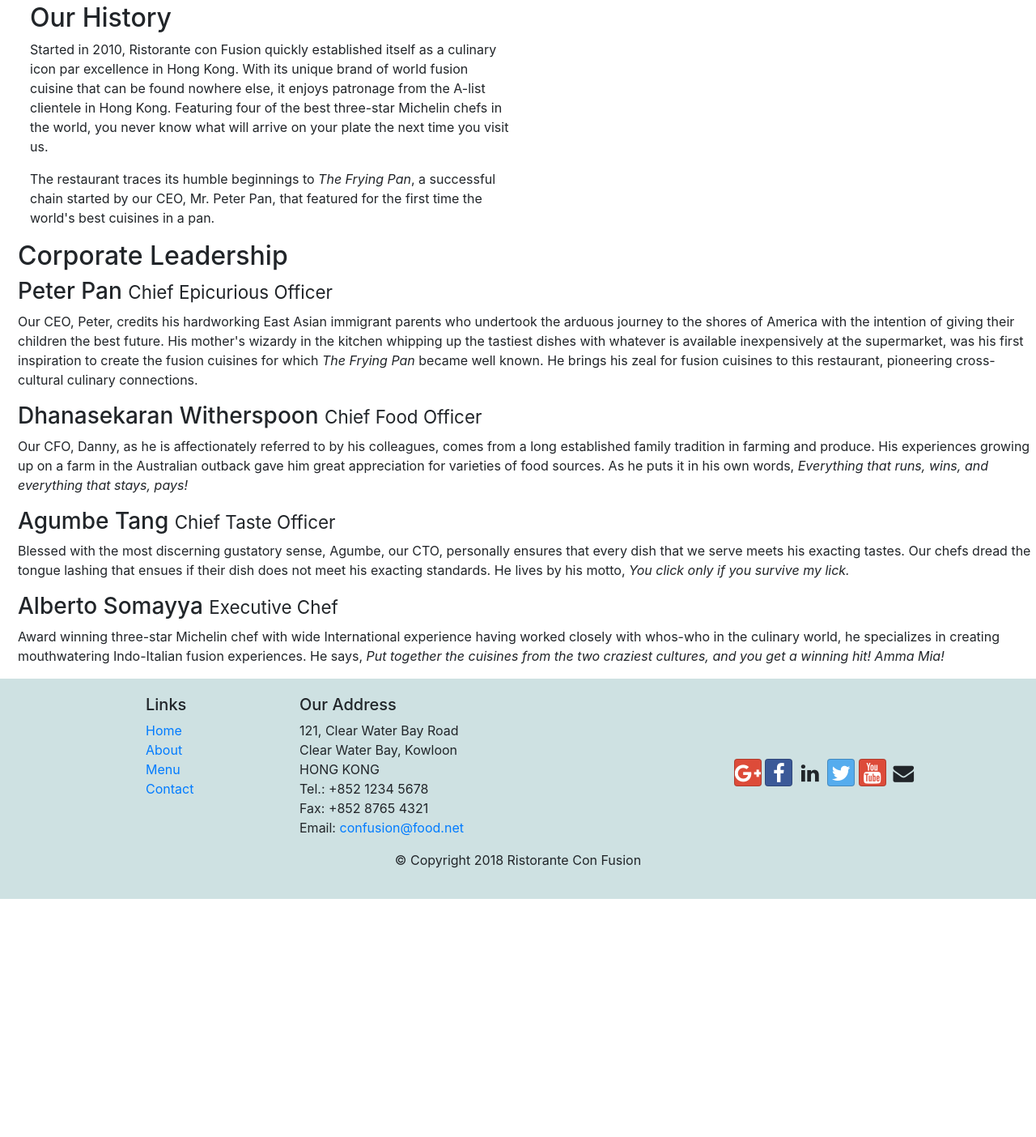
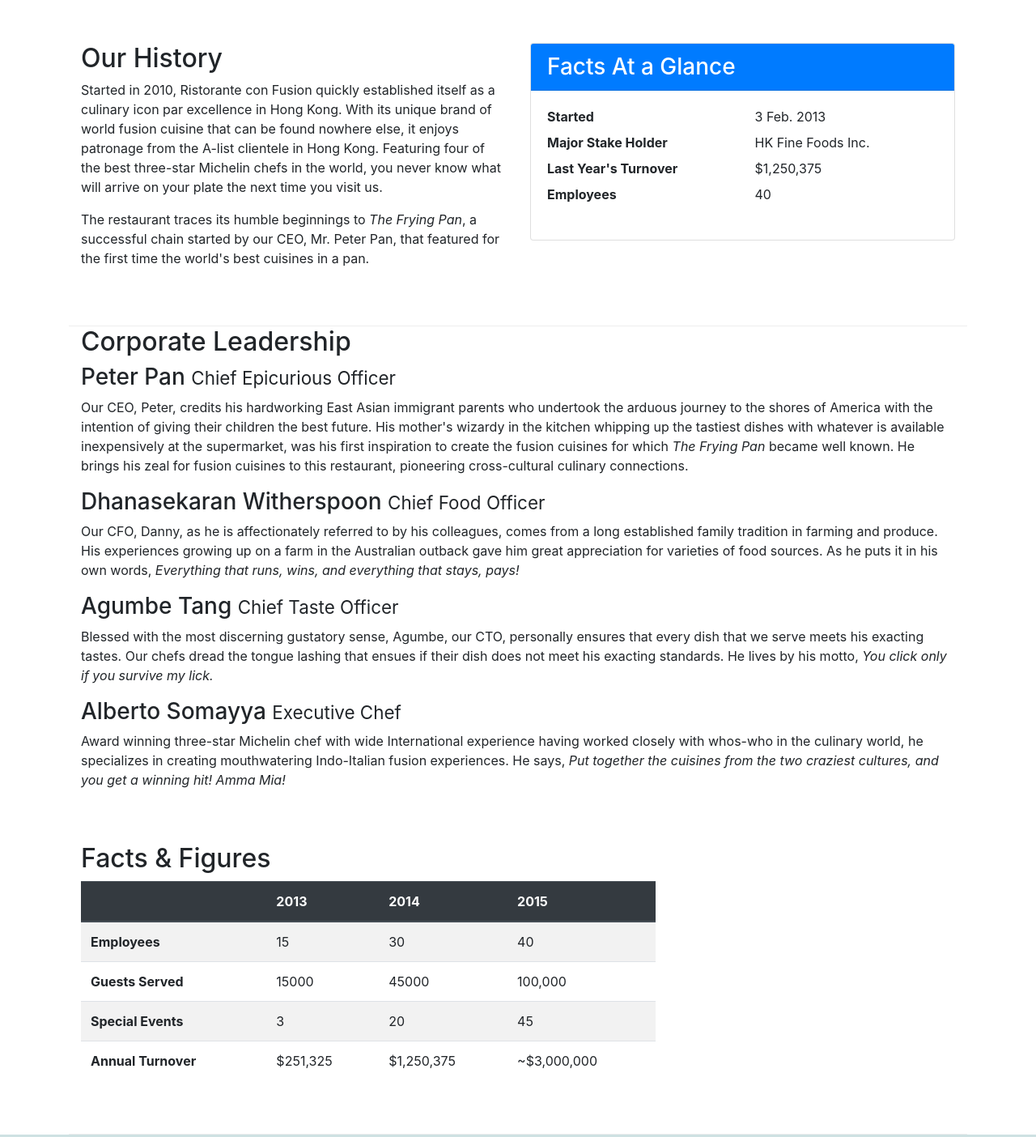
Before and after one commit to Mahesh698/Coursera, a website: page aboutus.html in a window 1280 px wide. Shown: the part 452-1856 px from the top of the page at 81% size. Before the commit the page ends 1562 px from the top, so only its background shows below. Drawn offline with nearby package versions, Linux system fonts and the light colour scheme.

Commit message:
image and logo

```diff
--- a/aboutus.html
+++ b/aboutus.html
@@ -10,7 +10,7 @@
     <link rel="stylesheet" href="node_modules/font-awesome/css/font-awesome.min.css">
     <link rel="stylesheet" href="node_modules/bootstrap-social/bootstrap-social.css">
     <link rel="stylesheet" href="css/stylee.css">
-    <title>TAJ HOTEL: About Us</title>
+    <title>TAJ HOTEL: About us</title>
 </head>
 
 <body>
@@ -19,17 +19,13 @@
             <button class="navbar-toggler" type="button" data-toggle="collapse" data-target="#Navbar">
                 <span class="navbar-toggler-icon"></span>
             </button>
-            <a class="navbar-brand" href="#">Ristorante Con Fusion</a>
+            <a class="navbar-brand mr-auto" href="./index.html"><img src="img/logo.png" height="30" width="41" alt=""></a>
             <div class="collapse navbar-collapse" id="Navbar">
                 <ul class="navbar-nav mr-auto">
-                    <li class="nav-item"><a class="nav-link" href="./index.html"><span class="fa fa-home fa-lg"></span>
-                            Home</a></li>
-                    <li class="nav-item active"><a class="nav-link" href="./aboutus.html"><span
-                                class="fa fa-info fa-lg"></span> About</a></li>
-                    <li class="nav-item "><a class="nav-link" href="#"><span class="fa fa-list fa-lg"></span> Menu</a>
-                    </li>
-                    <li class="nav-item "><a class="nav-link" href="./contactus.html"><span
-                                class="fa fa-address-card fa-lg"></span> Contact</a></li>
+                    <li class="nav-item"><a class="nav-link" href="./index.html"><span class="fa fa-home fa-lg"></span>Home</a></li>
+                    <li class="nav-item active"><a class="nav-link" href="./aboutus.html"><span class="fa fa-info fa-lg"></span> About</a></li>
+                    <li class="nav-item "><a class="nav-link" href="#"><span class="fa fa-list fa-lg"></span> Menu</a></li>
+                    <li class="nav-item "><a class="nav-link" href="./contactus.html"><span class="fa fa-address-card fa-lg"></span> Contact</a></li>
                 </ul>
             </div>
         </div>
@@ -38,7 +34,7 @@
         <span class="navbar-toggler-icon"></span>
     </button>
 
-    <header class="jumbotron" style="background-color: cadetblue;">
+    <header class="jumbotron">
         <div class="container">
             <div class="row row-header">
                 <div class="col-12 col-sm-6">
@@ -46,12 +42,15 @@
                     <p>We take inspiration from the World's best cuisines, and create a unique fusion experience. Our
                         lipsmacking creations will tickle your culinary senses!</p>
                 </div>
+                <div class="col-12 col-sm align-self-center">
+                    <img src="img/logo.png" class = "img-fluid">
+                </div>
             </div>
         </div>
     </header>
 
-    <div style="margin-left: 22px;">
-        <div class="row">
+    <div class ="container">
+        <div class="row" >
             <ol class="col-12 breadcrumb">
                 <li class="breadcrumb-item"><a href="./index.html">Home</a></li>
                 <li class="breadcrumb-item active">About Us</li>
@@ -62,8 +61,8 @@
             </div>
         </div>
 
-        <div>
-            <div class="col-12 col-lg-6">
+        <div class ="row row-content">
+            <div class="col-sm-6">
                 <h2>Our History</h2>
                 <p>Started in 2010, Ristorante con Fusion quickly established itself as a culinary icon par excellence
                     in Hong Kong. With its unique brand of world fusion cuisine that can be found nowhere else, it
@@ -73,13 +72,29 @@
                 <p>The restaurant traces its humble beginnings to <em>The Frying Pan</em>, a successful chain started by
                     our CEO, Mr. Peter Pan, that featured for the first time the world's best cuisines in a pan.</p>
             </div>
-            <div>
+
+            <div class="col-12 col-sm-6">
+                <div class="card">
+                    <h3 class="card-header bg-primary text-white">Facts At a Glance</h3>
+                    <div class="card-body">
+                        <dl class="row">
+                            <dt class="col-6">Started</dt>
+                            <dd class="col-6">3 Feb. 2013</dd>
+                            <dt class="col-6">Major Stake Holder</dt>
+                            <dd class="col-6">HK Fine Foods Inc.</dd>
+                            <dt class="col-6">Last Year's Turnover</dt>
+                            <dd class="col-6">$1,250,375</dd>
+                            <dt class="col-6">Employees</dt>
+                            <dd class="col-6">40</dd>
+                        </dl>
+                    </div>
+                </div>
             </div>
         </div>
 
 
-        <div>
-            <div>
+        <div="row row-content">
+            <div class="col-12">
                 <h2>Corporate Leadership</h2>
                 <h3>Peter Pan
                     <small>Chief Epicurious Officer</small>
@@ -116,9 +131,55 @@
                     experiences. He says, <em>Put together the cuisines from the two craziest cultures, and you get a
                         winning hit! Amma Mia!</em></p>
             </div>
+    <div class="row row-content">
+        <div class="col-xs-12, col-sm-12, col-md-10, col-lg-8 ">
+            <h2>Facts &amp; Figures</h2>
+            <div class="table-responsive">
+                <table class="table table-striped">
+                    <thead class="thead-dark">
+                        <tr>
+                            <th>&nbsp;</th>
+                            <th>2013</th>
+                            <th>2014</th>
+                            <th>2015</th>
+                        </tr>
+                    </thead>
+                    <tbody>
+                        <tr>
+                            <th>Employees</th>
+                            <td>15</td>
+                            <td>30</td>
+                            <td>40</td>
+                        </tr>
+                        <tr>
+                            <th>Guests Served</th>
+                            <td>15000</td>
+                            <td>45000</td>
+                            <td>100,000</td>
+                        </tr>
+                        <tr>
+                            <th>Special Events</th>
+                            <td>3</td>
+                            <td>20</td>
+                            <td>45</td>
+                        </tr>
+                        <tr>
+                            <th>Annual Turnover</th>
+                            <td>$251,325</td>
+                            <td>$1,250,375</td>
+                            <td>~$3,000,000</td>
+                        </tr>
+                    </tbody>
+                </table>
+            </div>
+
         </div>
+        <div class="col-12 col-sm-3">
 
+        </div>
     </div>
+    </div>
+</div>
 
     <footer class="footer">
         <div class="container">
```
Also changed, not shown: contactus.html (+3 -2 lines), index.html (+20 -9 lines), img/alberto.png (added), img/buffet.png (added), img/logo.png (added), img/uthappizza.png (added), 1 other file.
